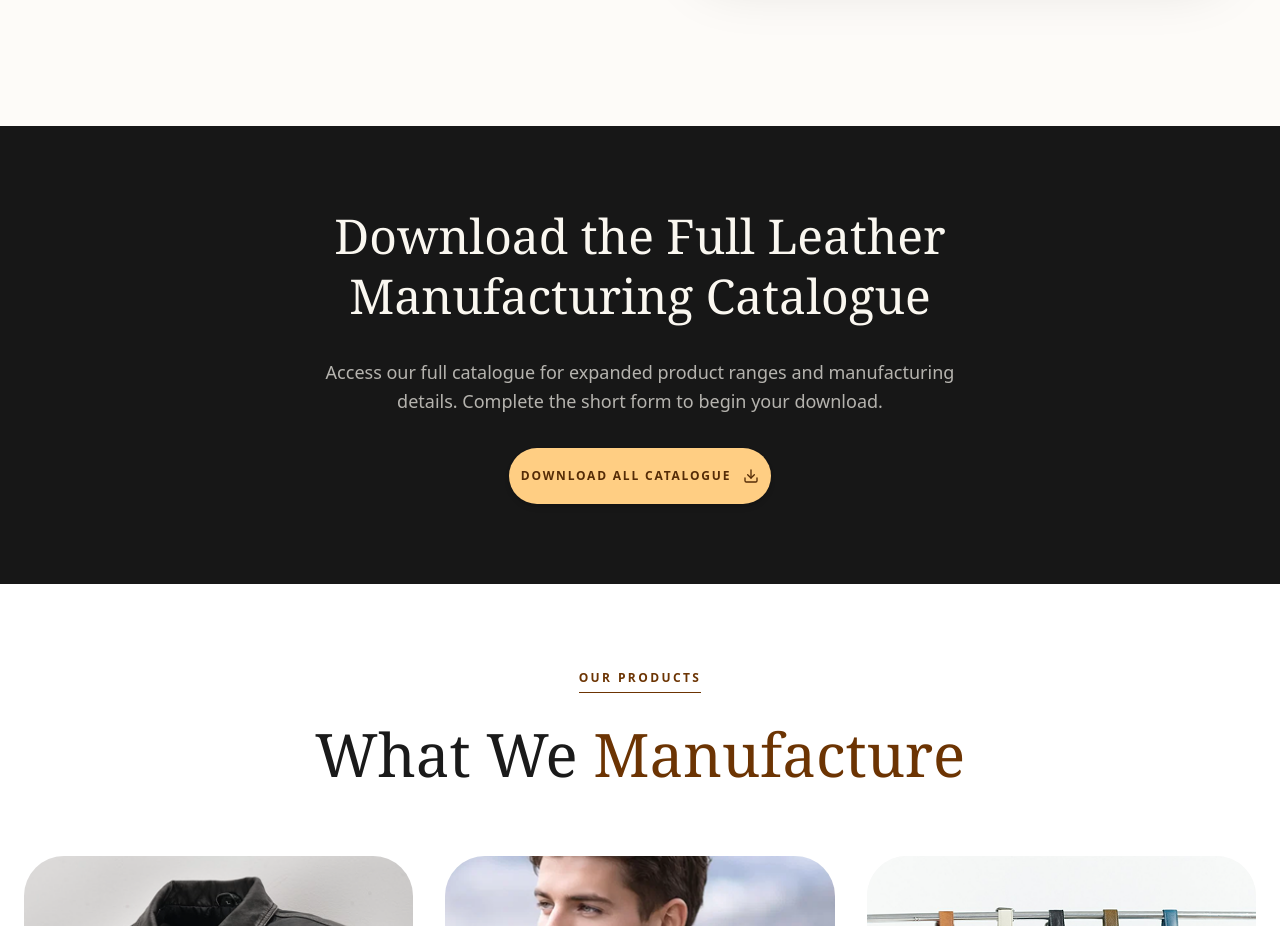
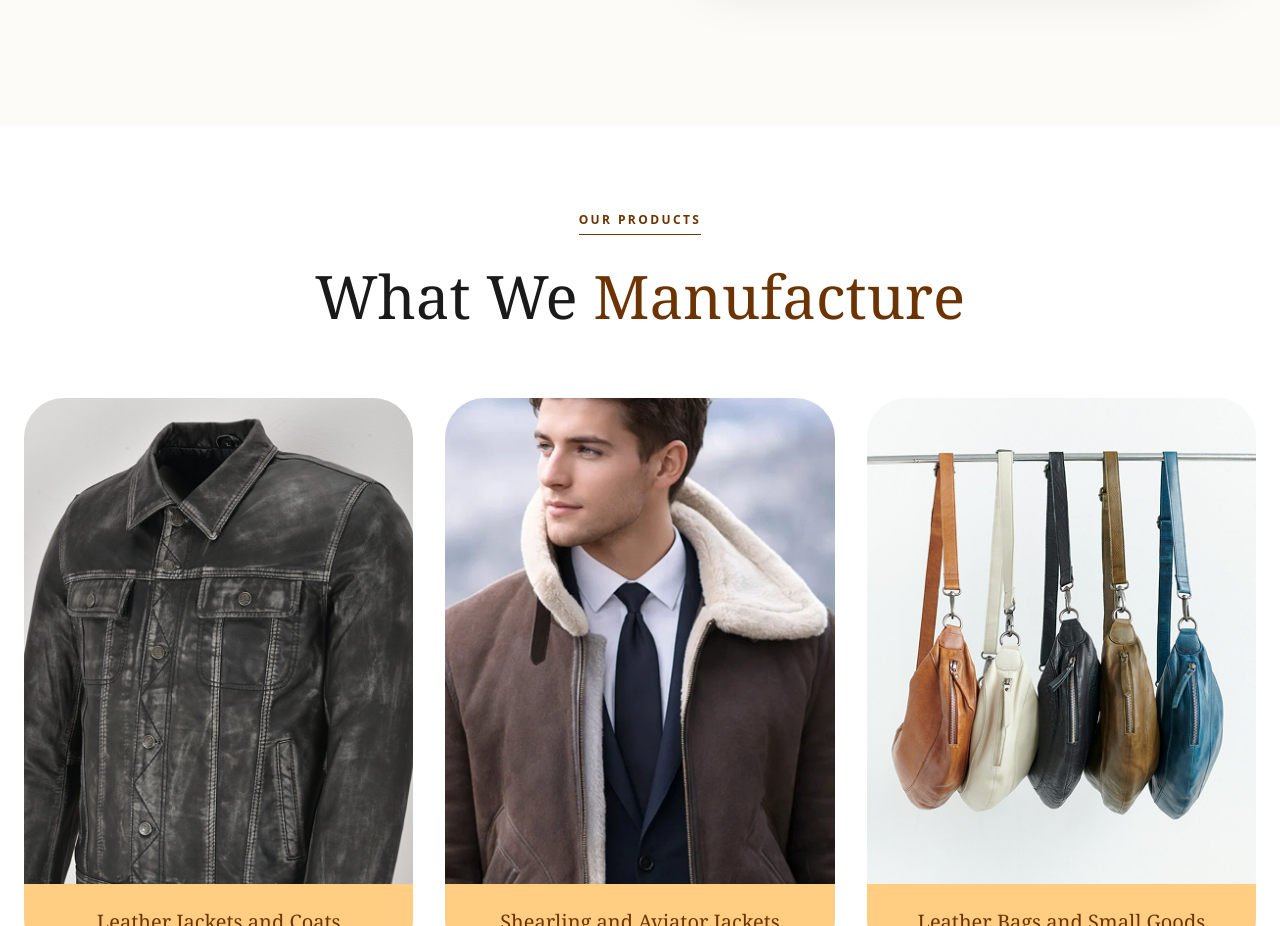
Before and after one commit to Lordevs/Smart-Range-Leather, a Next.js app: page / in a window 1280 px wide. Shown: the part 2032-2958 px from the top of the page. Built offline with nearby package versions, Linux system fonts and the light colour scheme.

Commit message:
feat: Create the initial home page by assembling various content sections.

```diff
--- a/src/app/page.tsx
+++ b/src/app/page.tsx
@@ -6,7 +6,6 @@ import { HomeWhyChooseUs } from "@/components/home-why-choose-us";
 import { HomeManufacturingProcess } from "@/components/home-manufacturing-process";
 import { HomeCapabilitiesSection } from "@/components/home-capabilities-section";
 import { HomeCertificationsSection } from "@/components/home-certifications-section";
-import { HomeCatalogueCTA } from "@/components/home-catalogue-cta";
 
 export default function Home() {
   return (
@@ -14,7 +13,6 @@ export default function Home() {
       <HomeHeroSection />
       <StatsSection />
       <AboutSection />
-      <HomeCatalogueCTA />
       <OurProductsSection />
       <HomeWhyChooseUs />
       <HomeCapabilitiesSection />
```
